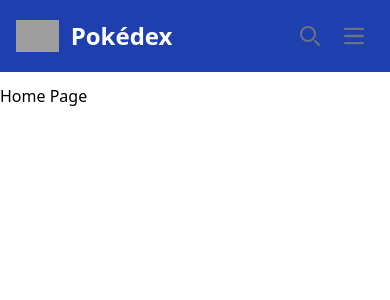
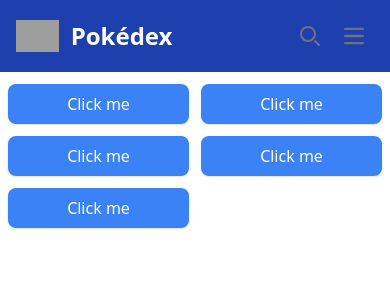
Before and after one commit to Knt496/react-pokedex, a React (Create React App) app: page / in a window 390 px wide. Shown: the top 300 px of the page. Built offline with nearby package versions, Linux system fonts and the light colour scheme; grey boxes are pictures that could not be loaded.

Commit message:
adding grid container

```diff
--- a/src/pages/Home.jsx
+++ b/src/pages/Home.jsx
@@ -1,9 +1,58 @@
+import { useState, useEffect } from "react";
+
+
 const Home = () => {
+
+  const [pokemons, setPokemons] = useState([])
+
+
+  const renderData = () => {
+    const data = [
+      {
+        name: "Bulbasur",
+        image: "https://raw.githubusercontent.com/PokeAPI/sprites/master/sprites/pokemon/1.png",
+        number: "#0001"
+      },
+      {
+        name: "Ivysaur",
+        image: "https://raw.githubusercontent.com/PokeAPI/sprites/master/sprites/pokemon/2.png",
+        number: "#0002"
+      },
+      {
+        name: "Venusaur",
+        image: "https://raw.githubusercontent.com/PokeAPI/sprites/master/sprites/pokemon/3.png",
+        number: "#0003"
+      },
+      {
+        name: "Charmander",
+        image: "https://raw.githubusercontent.com/PokeAPI/sprites/master/sprites/pokemon/4.png",
+        number: "#0004"
+      },
+      {
+        name: "Charmeleon",
+        image: "https://raw.githubusercontent.com/PokeAPI/sprites/master/sprites/pokemon/5.png",
+        number: "#0005"
+      },
+      {
+        name: "Charizard",
+        image: "https://raw.githubusercontent.com/PokeAPI/sprites/master/sprites/pokemon/6.png",
+        number: "#0006"
+      }
+    ];
+
+    setPokemons(data)
+  }
+
+  useEffect(renderData,[])
+
   return (
-    <div className="container">
-      <span className="">Home Page</span>
+    <div className="w-full grid grid-cols-2 md:grid-cols-4 gap-3 md:gap-5">
+      <button className="rounded-lg bg-blue-500 shadow p-2 text-white">Click me</button>
+      <button className="rounded-lg bg-blue-500 shadow p-2 text-white">Click me</button>
+      <button className="rounded-lg bg-blue-500 shadow p-2 text-white">Click me</button>
+      <button className="rounded-lg bg-blue-500 shadow p-2 text-white">Click me</button>
+      <button className="rounded-lg bg-blue-500 shadow p-2 text-white">Click me</button>
     </div>
-
   )
 }
 
--- a/src/pages/Layout.jsx
+++ b/src/pages/Layout.jsx
@@ -53,7 +53,7 @@ const Layout = () => {
         </div>
       </nav>
 
-      <div className="container mx-auto mt-3">
+      <div className="container mx-auto mt-3 px-2 md:px-0">
         <Outlet />
       </div>
     </>
```
